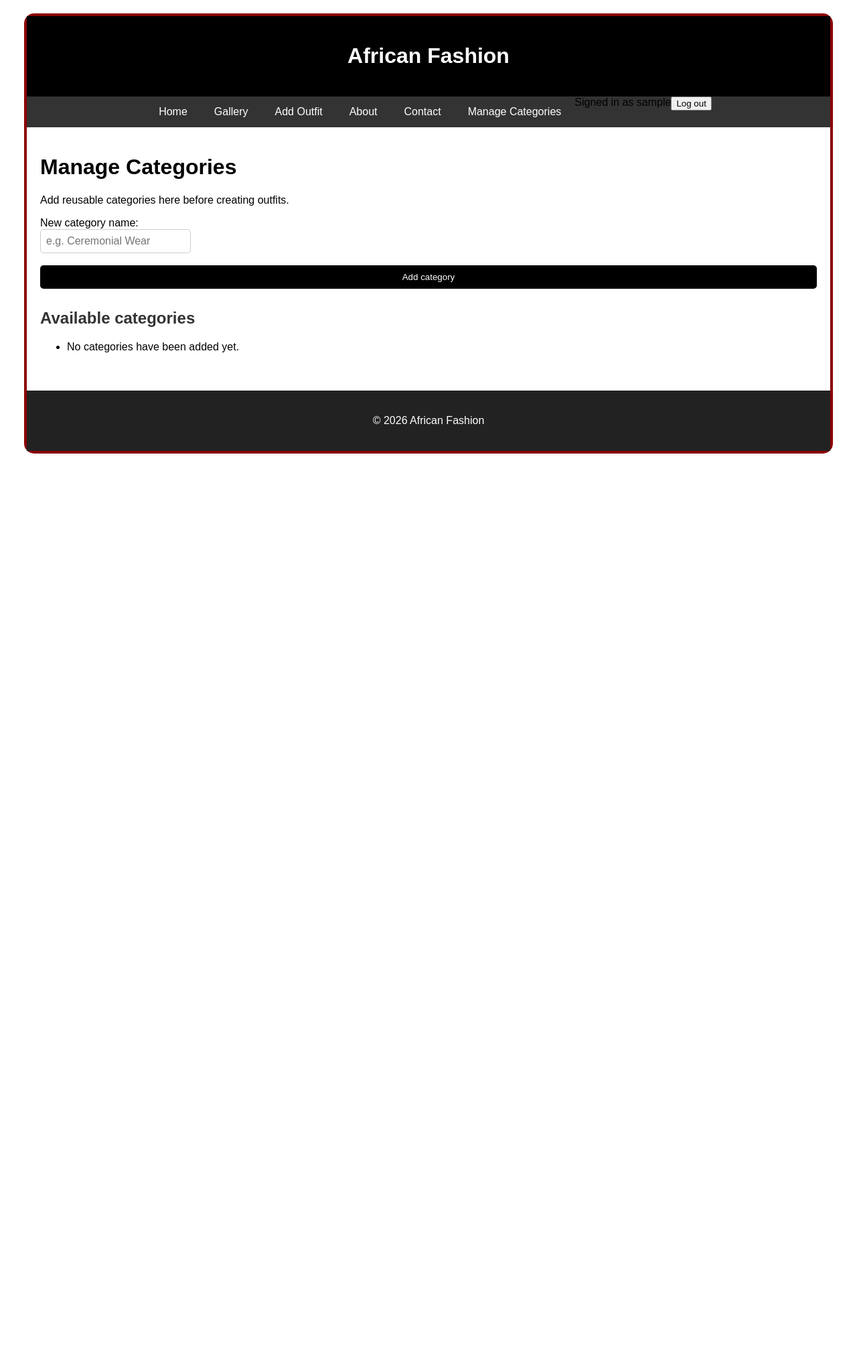
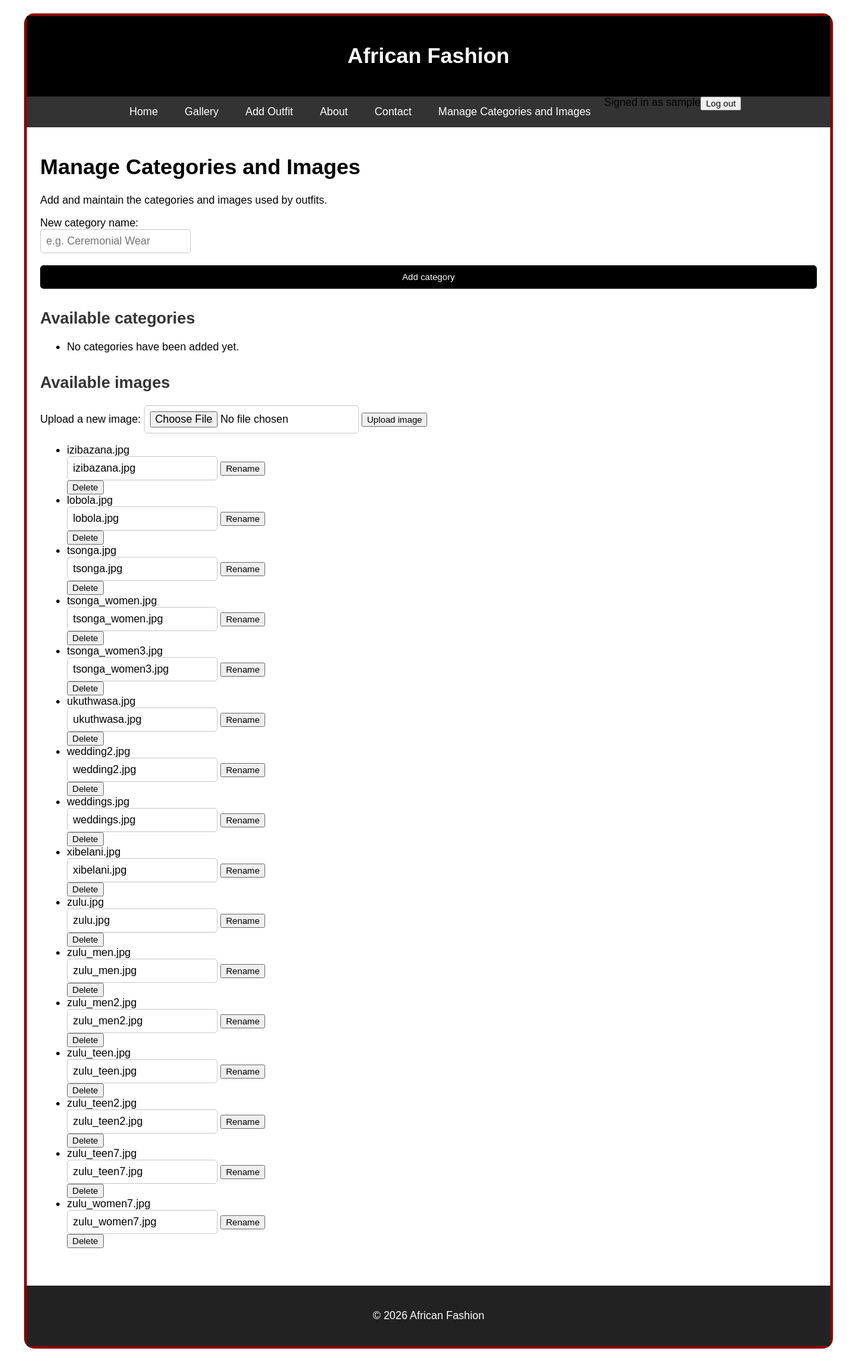
Before and after one commit to HlengiweNcube/flask_db_project, a Flask app: page /categories in a window 1280 px wide. Shown: the whole page at 67% size. Before the commit the page ends 677 px from the top, so only its background shows below. Run offline with Flask 3, Linux system fonts and the light colour scheme; the visitor is signed in with stand-in values (Sample User, id 1); data that the repository does not hold is empty.

Commit message:
Add category and image management

```diff
--- a/app.py
+++ b/app.py
@@ -1,6 +1,7 @@
 from flask import Flask, abort, jsonify, render_template, request, redirect, url_for
 from flask_login import LoginManager, current_user, login_required, login_user, logout_user
 from werkzeug.security import check_password_hash, generate_password_hash
+from werkzeug.utils import secure_filename
 from models import db, Outfit, Category, User
 from sqlalchemy import func, select
 import os
@@ -172,7 +173,7 @@
 @app.route('/categories', methods=['GET', 'POST'])
 @login_required
 def categories():
-    """Allow authenticated users to create and view reusable categories."""
+    """Allow authenticated users to manage reusable categories and images."""
     if request.method == 'POST':
         name = request.form.get('name', '').strip().title()
         if not name:
@@ -184,7 +185,90 @@
         db.session.commit()
         return redirect(url_for('categories'))
 
-    return render_template('categories.html', categories=get_category_choices())
+    return render_template(
+        'categories.html',
+        categories=get_category_choices(),
+        images=get_image_choices(),
+        error=request.args.get('error')
+    )
+
+
+@app.post('/categories/<int:id>/edit')
+@login_required
+def edit_category(id):
+    """Rename a category while preserving its outfit relationships."""
+    category = db.session.get(Category, id)
+    if not category:
+        abort(404)
+    name = request.form.get('name', '').strip().title()
+    if not name:
+        return redirect(url_for('categories', error='Category name cannot be empty.'))
+    duplicate = db.session.scalar(select(Category).where(Category.name == name, Category.id != id))
+    if duplicate:
+        return redirect(url_for('categories', error='That category already exists.'))
+    category.name = name
+    db.session.commit()
+    return redirect(url_for('categories'))
+
+
+@app.post('/categories/<int:id>/delete')
+@login_required
+def delete_category(id):
+    """Delete an unused category without orphaning outfits."""
+    category = db.session.get(Category, id)
+    if not category:
+        abort(404)
+    if category.outfits:
+        return redirect(url_for('categories', error='Categories used by outfits cannot be deleted.'))
+    db.session.delete(category)
+    db.session.commit()
+    return redirect(url_for('categories'))
+
+
+@app.post('/images')
+@login_required
+def upload_image():
+    """Upload a supported image into the application's static image folder."""
+    image = request.files.get('image')
+    filename = secure_filename(image.filename) if image else ''
+    allowed_extensions = {'.jpg', '.jpeg', '.png', '.gif', '.webp'}
+    if not filename or os.path.splitext(filename)[1].lower() not in allowed_extensions:
+        return redirect(url_for('categories', error='Choose a JPG, PNG, GIF, or WEBP image.'))
+    image.save(os.path.join(app.static_folder, 'images', filename))
+    return redirect(url_for('categories'))
+
+
+@app.post('/images/<path:filename>/rename')
+@login_required
+def rename_image(filename):
+    """Rename an image and update outfit records that reference it."""
+    image_directory = os.path.join(app.static_folder, 'images')
+    old_name = secure_filename(filename)
+    new_name = secure_filename(request.form.get('name', ''))
+    allowed_extensions = {'.jpg', '.jpeg', '.png', '.gif', '.webp'}
+    if not new_name or os.path.splitext(new_name)[1].lower() not in allowed_extensions:
+        return redirect(url_for('categories', error='Use a valid image filename.'))
+    old_path = os.path.join(image_directory, old_name)
+    new_path = os.path.join(image_directory, new_name)
+    if not os.path.isfile(old_path) or os.path.exists(new_path):
+        return redirect(url_for('categories', error='The image cannot be renamed.'))
+    os.rename(old_path, new_path)
+    db.session.query(Outfit).filter_by(image_url=old_name).update({'image_url': new_name})
+    db.session.commit()
+    return redirect(url_for('categories'))
+
+
+@app.post('/images/<path:filename>/delete')
+@login_required
+def delete_image(filename):
+    """Delete an unused image so outfit records never point to missing files."""
+    image_name = secure_filename(filename)
+    if db.session.scalar(select(Outfit.id).where(Outfit.image_url == image_name)):
+        return redirect(url_for('categories', error='This image is used by an outfit and cannot be deleted.'))
+    image_path = os.path.join(app.static_folder, 'images', image_name)
+    if os.path.isfile(image_path):
+        os.remove(image_path)
+    return redirect(url_for('categories'))
 
 
 @app.route('/login', methods=['GET', 'POST'])
--- a/templates/base.html
+++ b/templates/base.html
@@ -25,7 +25,7 @@
     <a href="{{ url_for('about') }}">About</a>
     <a href="{{ url_for('contact') }}">Contact</a>
     {% if current_user.is_authenticated %}
-        <a href="{{ url_for('categories') }}">Manage Categories</a>
+        <a href="{{ url_for('categories') }}">Manage Categories and Images</a>
         <span>Signed in as {{ current_user.username }}</span>
         <form method="POST" action="{{ url_for('logout') }}" class="logout-form">
             <button type="submit">Log out</button>
--- a/templates/categories.html
+++ b/templates/categories.html
@@ -1,8 +1,8 @@
 {% extends "base.html" %}
 
 {% block content %}
-<h1>Manage Categories</h1>
-<p>Add reusable categories here before creating outfits.</p>
+<h1>Manage Categories and Images</h1>
+<p>Add and maintain the categories and images used by outfits.</p>
 
 {% if error %}<p class="form-error" role="alert">{{ error }}</p>{% endif %}
 
@@ -15,9 +15,41 @@
 <h2>Available categories</h2>
 <ul>
     {% for category in categories %}
-        <li>{{ category.name }}</li>
+        <li>
+            {{ category.name }}
+            <form method="POST" action="{{ url_for('edit_category', id=category.id) }}">
+                <input type="text" name="name" value="{{ category.name }}" required maxlength="50">
+                <button type="submit">Rename</button>
+            </form>
+            <form method="POST" action="{{ url_for('delete_category', id=category.id) }}">
+                <button type="submit">Delete</button>
+            </form>
+        </li>
     {% else %}
         <li>No categories have been added yet.</li>
     {% endfor %}
 </ul>
+
+<h2>Available images</h2>
+<form method="POST" action="{{ url_for('upload_image') }}" enctype="multipart/form-data">
+    <label for="image">Upload a new image:</label>
+    <input id="image" type="file" name="image" accept=".jpg,.jpeg,.png,.gif,.webp" required>
+    <button type="submit">Upload image</button>
+</form>
+<ul>
+    {% for image in images %}
+        <li>
+            {{ image }}
+            <form method="POST" action="{{ url_for('rename_image', filename=image) }}">
+                <input type="text" name="name" value="{{ image }}" required>
+                <button type="submit">Rename</button>
+            </form>
+            <form method="POST" action="{{ url_for('delete_image', filename=image) }}">
+                <button type="submit">Delete</button>
+            </form>
+        </li>
+    {% else %}
+        <li>No images have been uploaded yet.</li>
+    {% endfor %}
+</ul>
 {% endblock %}
```
Also changed, not shown: deployment.md (+2 -0 lines), test_app.py (+34 -0 lines), README.md.
